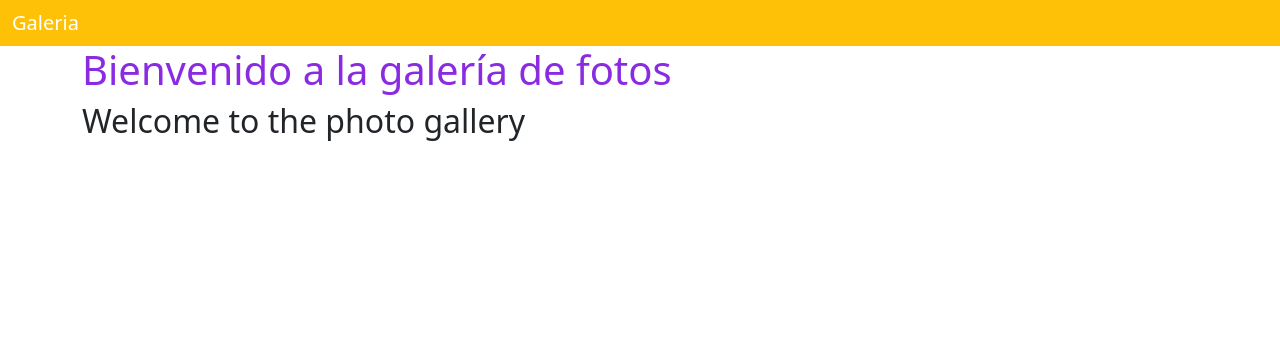
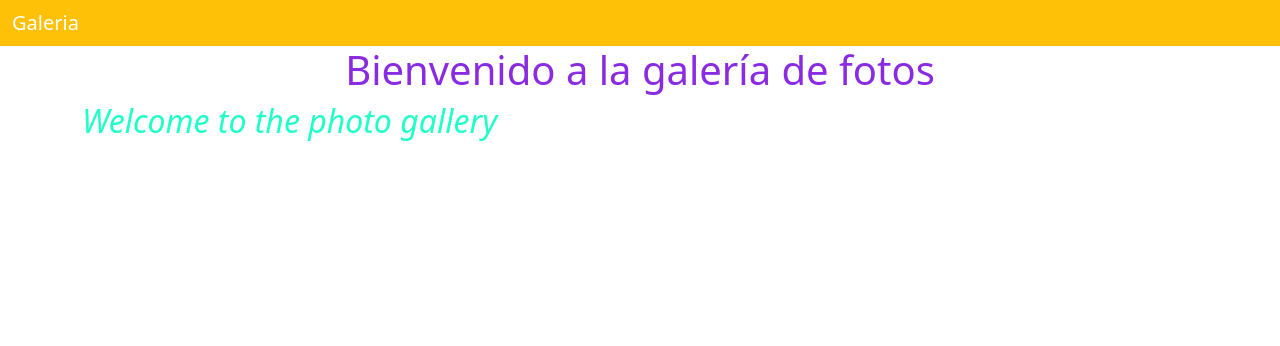
Before and after one commit to CheropS/Gallery, a Django app: page / in a window 1280 px wide. Shown: the top 346 px of the page. Run offline with Django 3.2, Linux system fonts and the light colour scheme; some libraries are stand-ins or nearby versions.

Commit message:
applying styles to the website

```diff
--- a/photos/static/css/styles.css
+++ b/photos/static/css/styles.css
@@ -1,3 +1,8 @@
 h1 {
     color: blueviolet;
+    text-align: center;
 }
+h2 {
+    color:#21FFC8;
+    align-items: center;
+}
--- a/photos/templates/all-pics/gallery.html
+++ b/photos/templates/all-pics/gallery.html
@@ -6,7 +6,7 @@
 
 <div class="container">
     <h1>Bienvenido a la galería de fotos</h1>
-    <h2>Welcome to the photo gallery</h2>
+    <h2><em>Welcome to the photo gallery</em></h2>
 </div>
 
 {% endblock %}
```
